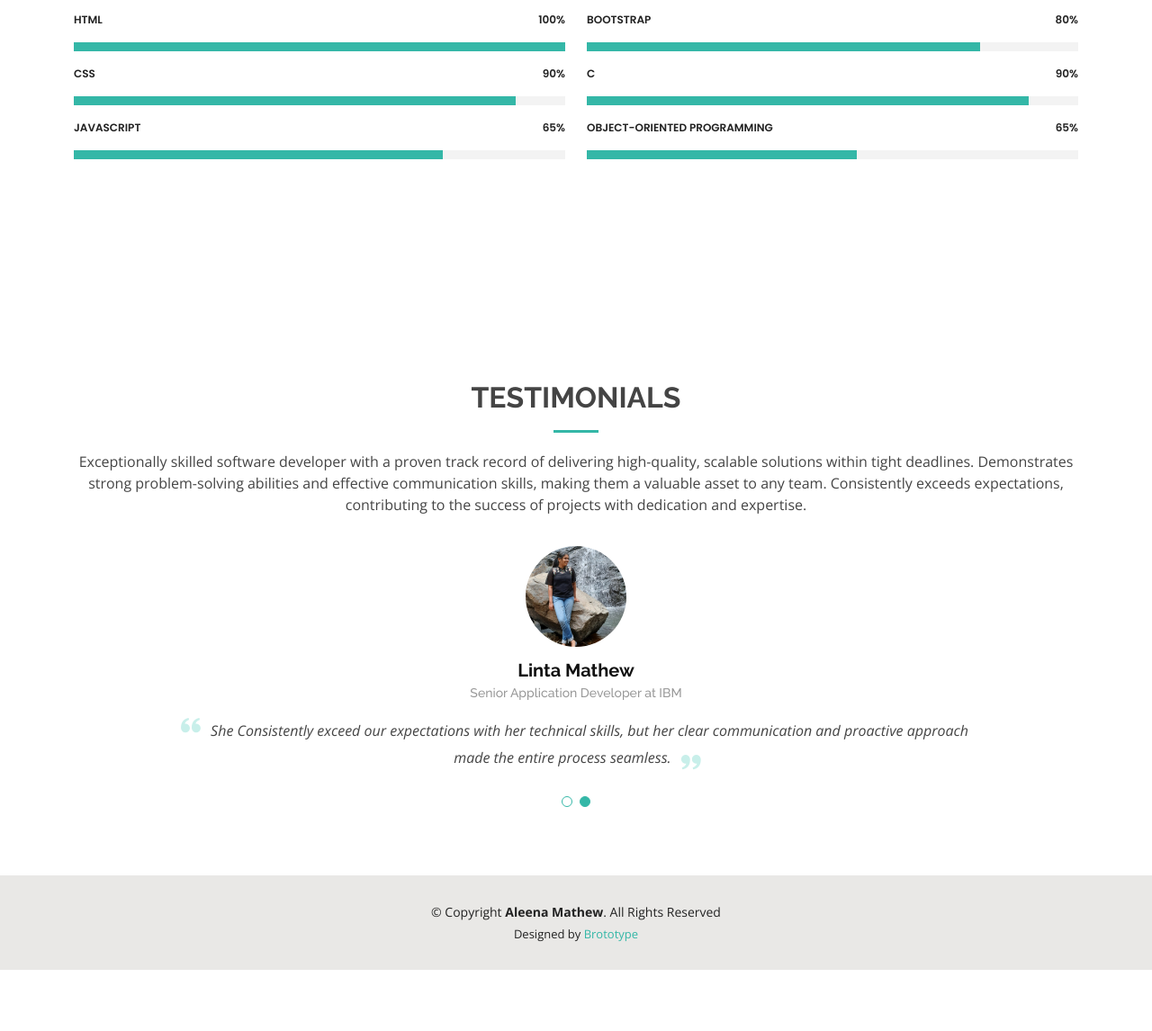
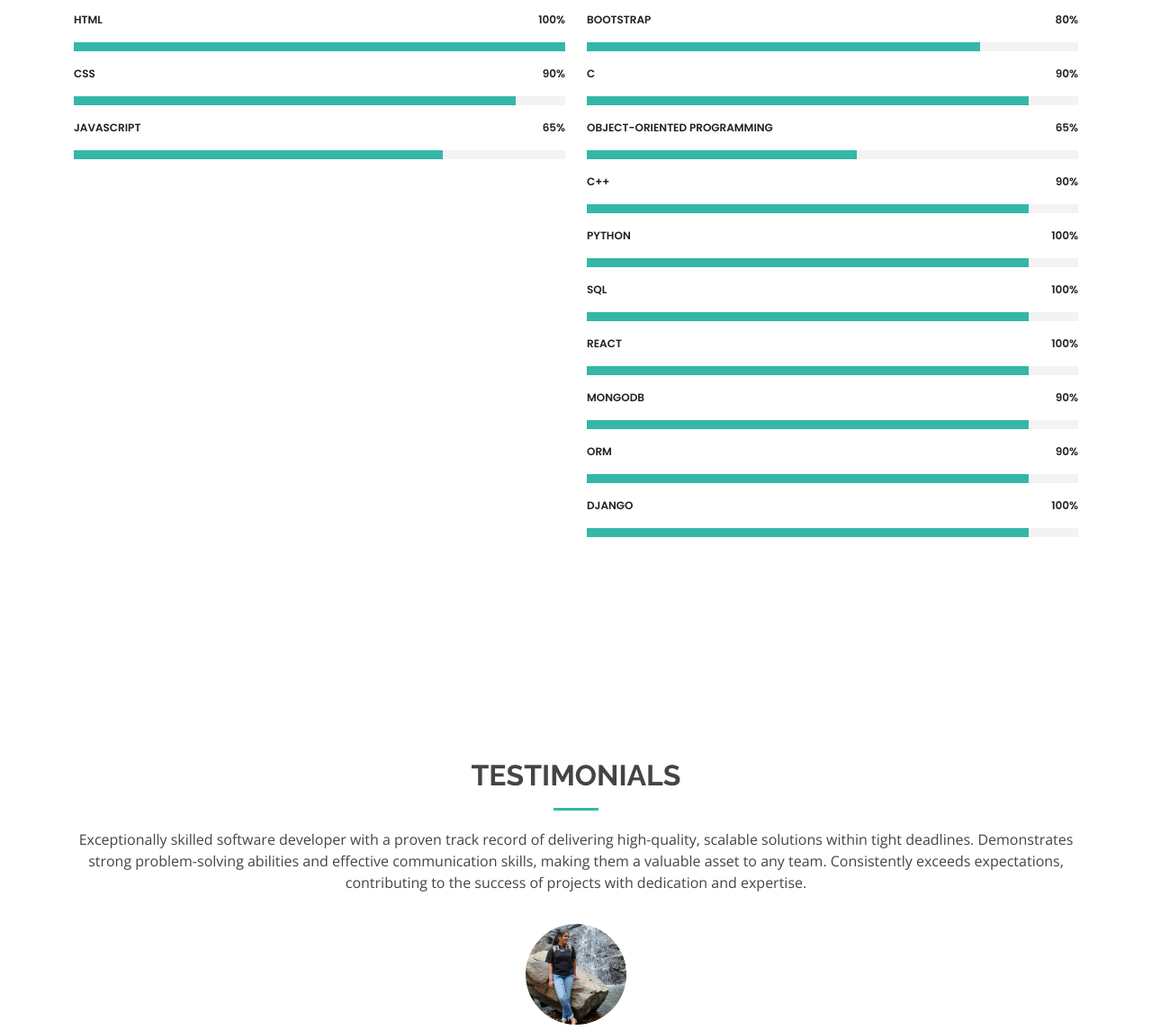
Before and after one commit to Aleenaannmathew/Aleena_mathew-portfolio, a plain HTML site: page about.html in a window 1280 px wide. Shown: the part 944-2090 px from the top of the page at 90% size. Before the commit the page ends 2022 px from the top, so only its background shows below. Drawn offline with nearby package versions, Linux system fonts and the light colour scheme.

Commit message:
mycommit

```diff
--- a/about.html
+++ b/about.html
@@ -193,6 +193,55 @@
                 </div>
               </div>
             </div>
+            <div class="progress">
+              <span class="skill">C++ <i class="val">90%</i></span>
+              <div class="progress-bar-wrap">
+                <div class="progress-bar" role="progressbar" aria-valuenow="90" aria-valuemin="0" aria-valuemax="100">
+                </div>
+              </div>
+            </div>
+            <div class="progress">
+              <span class="skill">Python <i class="val">100%</i></span>
+              <div class="progress-bar-wrap">
+                <div class="progress-bar" role="progressbar" aria-valuenow="90" aria-valuemin="0" aria-valuemax="100">
+                </div>
+              </div>
+            </div>
+            <div class="progress">
+              <span class="skill">SQL <i class="val">100%</i></span>
+              <div class="progress-bar-wrap">
+                <div class="progress-bar" role="progressbar" aria-valuenow="90" aria-valuemin="0" aria-valuemax="100">
+                </div>
+              </div>
+            </div>
+            <div class="progress">
+              <span class="skill">React <i class="val">100%</i></span>
+              <div class="progress-bar-wrap">
+                <div class="progress-bar" role="progressbar" aria-valuenow="90" aria-valuemin="0" aria-valuemax="100">
+                </div>
+              </div>
+            </div>
+            <div class="progress">
+              <span class="skill">MongoDB <i class="val">90%</i></span>
+              <div class="progress-bar-wrap">
+                <div class="progress-bar" role="progressbar" aria-valuenow="90" aria-valuemin="0" aria-valuemax="100">
+                </div>
+              </div>
+            </div>
+            <div class="progress">
+              <span class="skill">ORM <i class="val">90%</i></span>
+              <div class="progress-bar-wrap">
+                <div class="progress-bar" role="progressbar" aria-valuenow="90" aria-valuemin="0" aria-valuemax="100">
+                </div>
+              </div>
+            </div>
+            <div class="progress">
+              <span class="skill">Django <i class="val">100%</i></span>
+              <div class="progress-bar-wrap">
+                <div class="progress-bar" role="progressbar" aria-valuenow="90" aria-valuemin="0" aria-valuemax="100">
+                </div>
+              </div>
+            </div>
 
           </div>
 
@@ -283,7 +332,7 @@
         <!-- You can delete the links only if you purchased the pro version. -->
         <!-- Licensing information: https://bootstrapmade.com/license/ -->
         <!-- Purchase the pro version with working PHP/AJAX contact form: https://bootstrapmade.com/kelly-free-bootstrap-cv-resume-html-template/ -->
-        Designed by <a href="https://bootstrapmade.com/">Brototype</a>
+        Designed by <a href="https://bootstrapmade.com/"></a>
       </div>
     </div>
   </footer><!-- End  Footer -->
```
